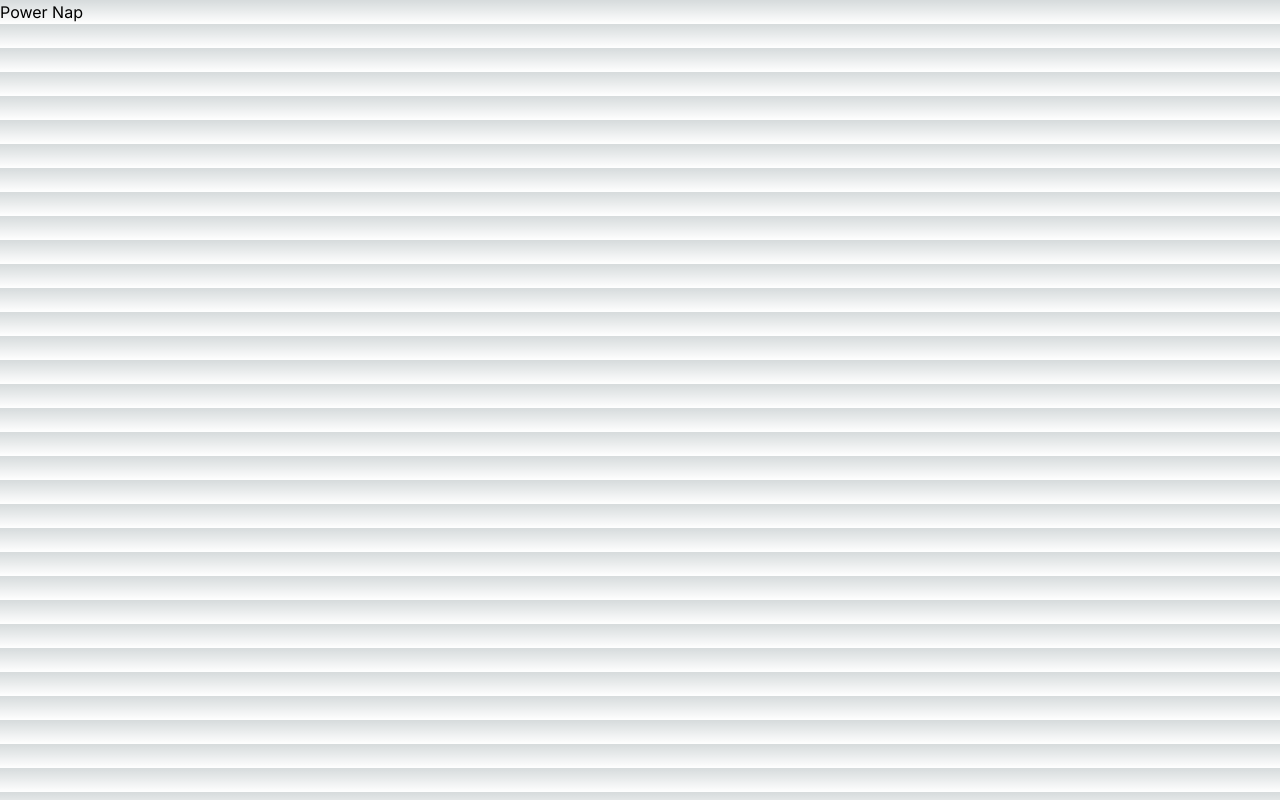
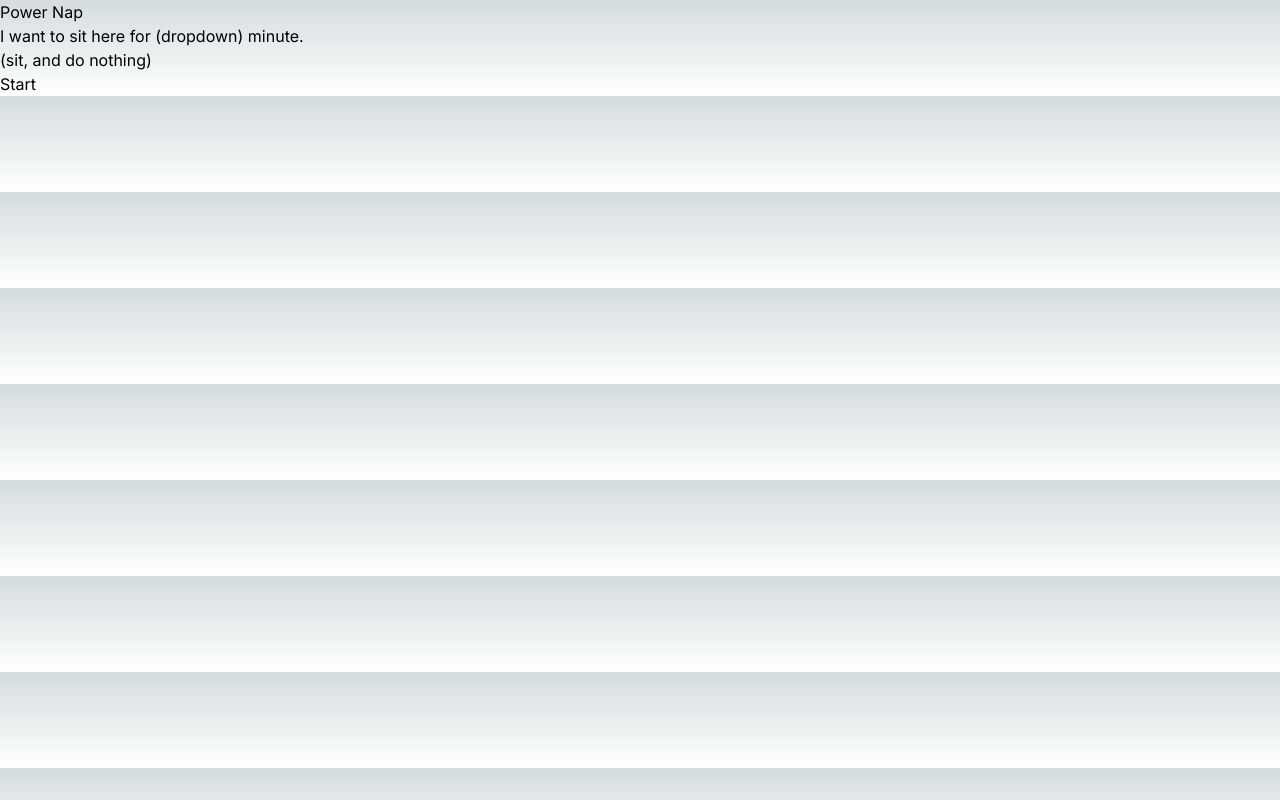
Before and after one commit to akashkmt/sit-powernap, a Next.js app: page /power-nap in a window 1280 px wide. Built offline with nearby package versions, Linux system fonts and the light colour scheme.

Commit message:
content added for powernap

```diff
--- a/app/power-nap/page.tsx
+++ b/app/power-nap/page.tsx
@@ -1,3 +1,10 @@
 export default function Page() {
-  return <p>Power Nap</p>;
+  return (
+    <div>
+      <div>Power Nap</div>
+      <div>I want to sit here for (dropdown) minute.</div>
+      <div>(sit, and do nothing)</div>
+      <button>Start</button>
+    </div>
+  );
 }
--- a/app/sit/page.tsx
+++ b/app/sit/page.tsx
@@ -1,9 +1,9 @@
 export default function Page() {
   return (
     <div>
-      <div>Sit.</div>
-      <div>I want to sit here for (dropdown) minute.</div>
-      <div>(sit, and do nothing)</div>
+      <div>Sit</div>
+      <div>I want to take a power nap for(dropdown) minute.</div>
+      <div>(lie down comfortably and rest)</div>
       <button>Start</button>
     </div>
   );
```
